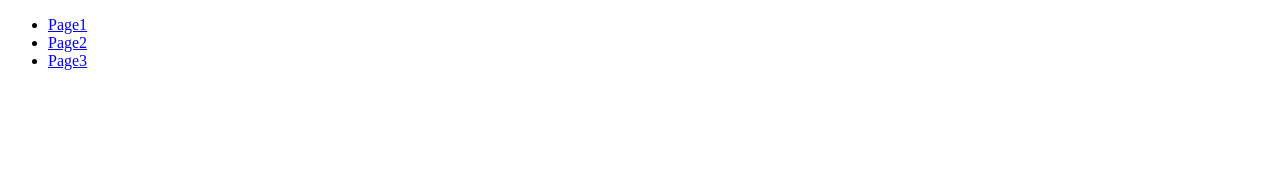
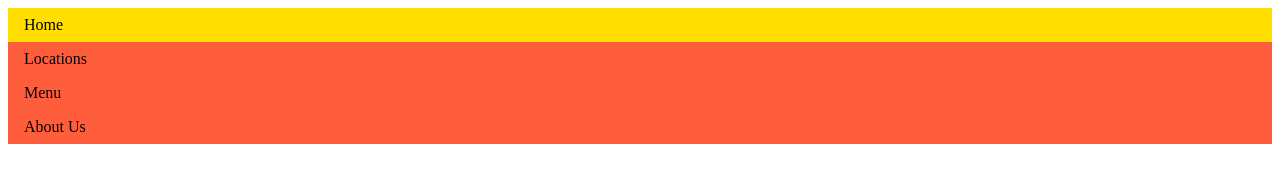
Before and after one commit to Alatec/MART-FinalWebsite, a plain HTML site: page index.html in a window 1280 px wide. Drawn offline with Linux system fonts and the light colour scheme; files that its build step writes are made by us from their sources.

Commit message:
Added a rough navbar

```diff
--- a/css/global.css
+++ b/css/global.css
@@ -0,0 +1,35 @@
+body{
+  --main-bg-color: rgb(255, 94, 60);
+  --main-text-color: rgb(255, 243, 130);
+  --active-highlight: rgb(255, 222, 0);
+}
+
+.navbar{
+  color: var(--main-text-color);
+  background-color: var(--main-bg-color);
+  list-style-type: none;
+  margin: 0;
+  padding: 0;
+}
+
+.navbar li{
+  d
+}
+
+.navbar li a{
+  display: block;
+  color: #000;
+  padding: 8px 16px;
+  text-decoration: none;
+}
+
+
+.navbar li a:hover{
+  background-color: #555;
+  color: white;
+}
+
+.active {
+  background-color: var(--active-highlight);
+  color: white;
+}
--- a/index.html
+++ b/index.html
@@ -3,14 +3,15 @@
   <head>
     <meta charset="utf-8">
     <title>Mr. Bolatz Pizza and Kebap</title>
-    <link rel="stylesheet" href="global.css">
-    <link rel="stylesheet" href="indexstyle.css">
+    <link rel="stylesheet" href="css/global.css">
+    <link rel="stylesheet" href="css/indexstyle.css">
   </head>
   <body>
-    <ul>
-      <li><a href="placeholder">Page1</a></li>
-      <li><a href="placeholder">Page2</a></li>
-      <li><a href="placeholder">Page3</a></li>
+    <ul class="navbar">
+      <li><a class="active" href="index.html">Home</a></li>
+      <li><a href="html/locations.html">Locations</a></li>
+      <li><a href="html/menu.html">Menu</a></li>
+      <li><a href="html/about.html">About Us</a></li>
     </ul>
   </body>
 </html>
```
Also changed, not shown: html/about.html (added, +17 -0 lines), html/locations.html (added, +17 -0 lines), html/menu.html (added, +17 -0 lines).
